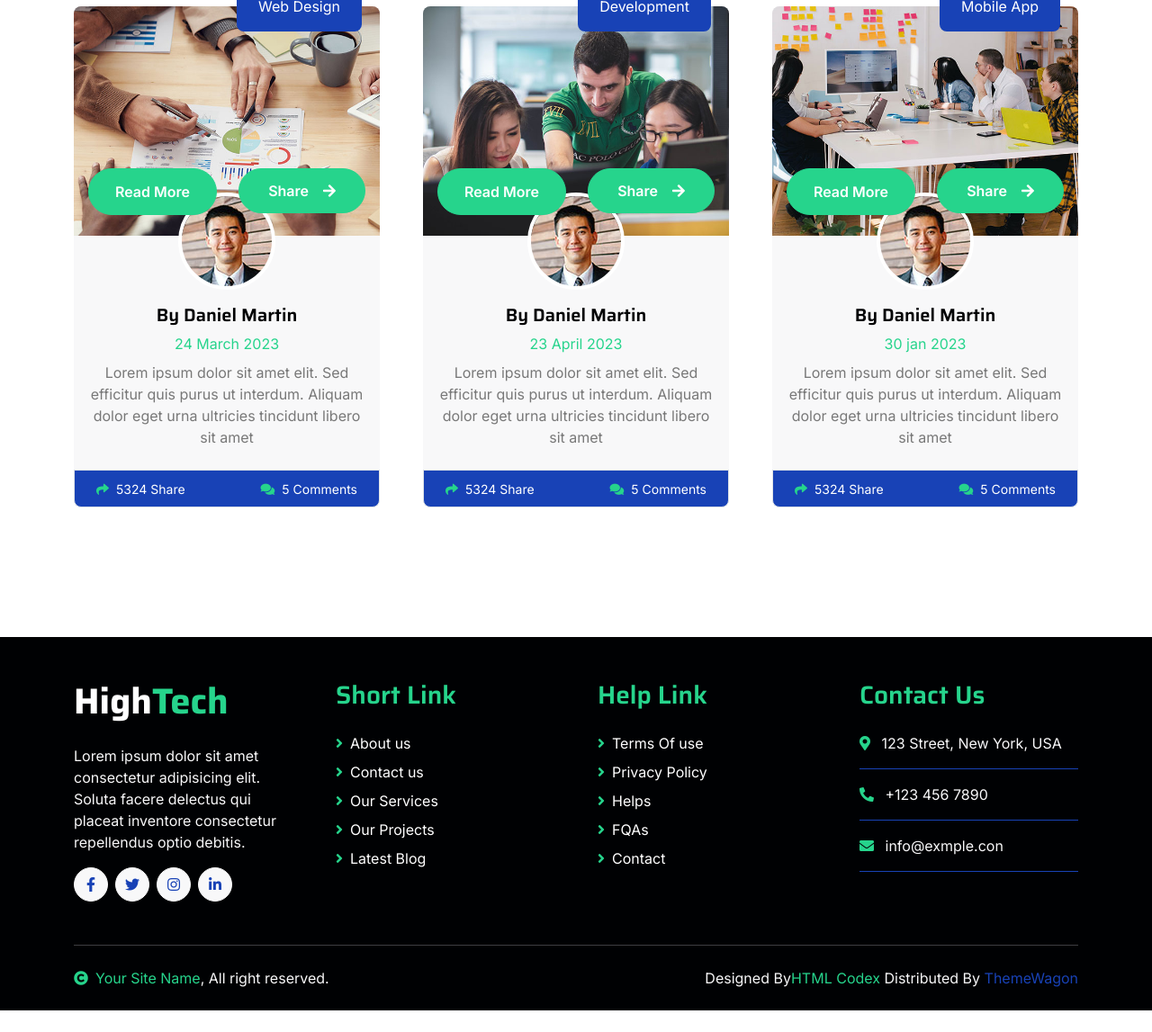
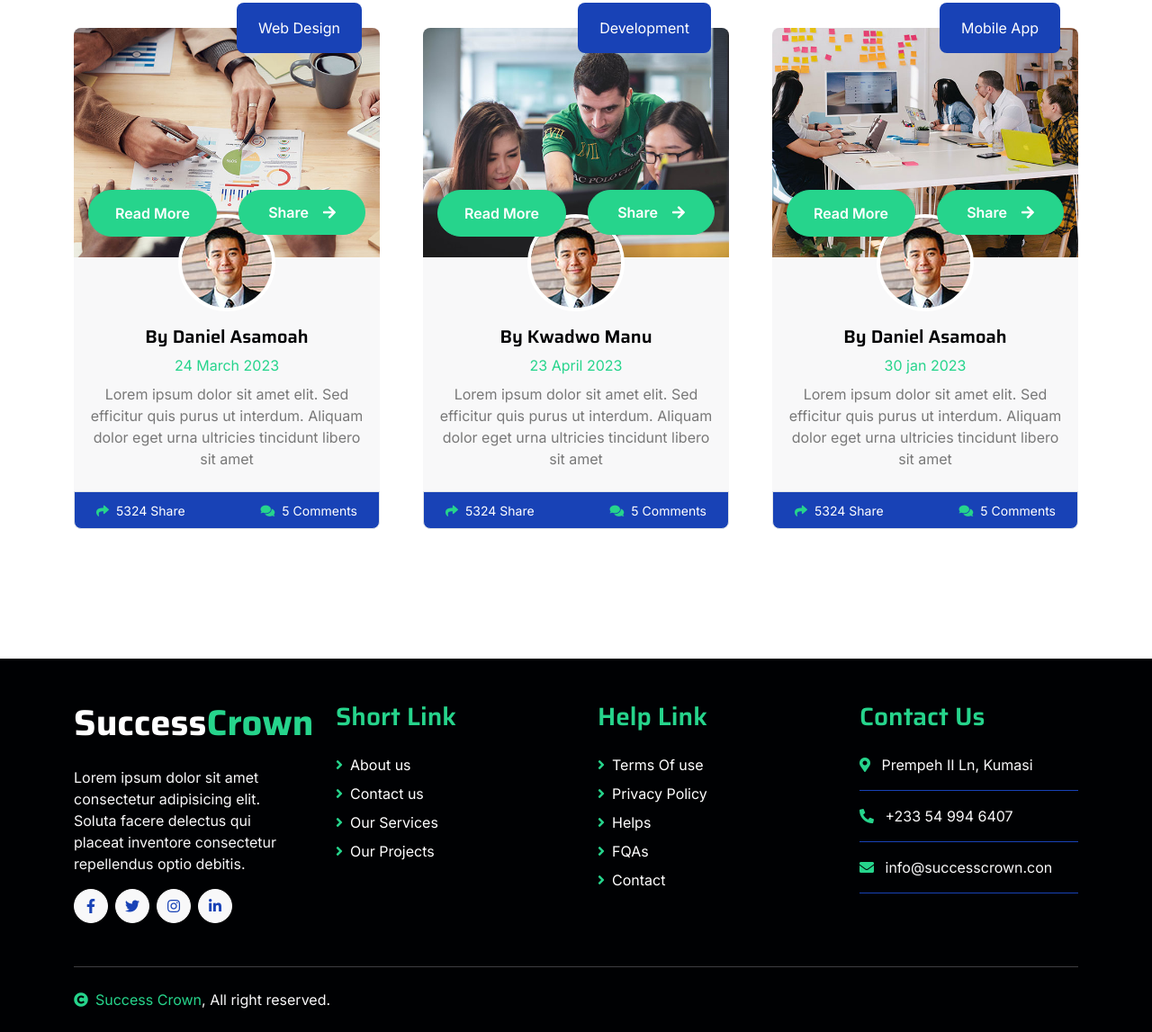
Before and after one commit to Kwaku-Asante/Ozias-and-Asana-052230540015, a plain HTML site: page blog.html in a window 1280 px wide. Shown: the part 872-2019 px from the top of the page at 90% size. Before the commit the page ends 1995 px from the top, so only its background shows below. Drawn offline with nearby package versions, Linux system fonts and the light colour scheme.

Commit message:
customization

```diff
--- a/blog.html
+++ b/blog.html
@@ -77,7 +77,7 @@
                                     <a href="blog.html" class="dropdown-item active">Our Blog</a>
                                     <a href="team.html" class="dropdown-item">Our Team</a>
                                     <a href="testimonial.html" class="dropdown-item">Testimonial</a>
-                                    <a href="404.html" class="dropdown-item">404 Page</a>
+
                                 </div>
                             </div>
                             <a href="contact.html" class="nav-item nav-link">Contact</a>
@@ -114,7 +114,7 @@
                     <ol class="breadcrumb justify-content-center mb-0">
                         <li class="breadcrumb-item"><a href="#">Home</a></li>
                         <li class="breadcrumb-item"><a href="#">Pages</a></li>
-                        <li class="breadcrumb-item" aria-current="page">Blog</li>
+
                     </ol>
                 </nav>
             </div>
@@ -141,7 +141,7 @@
                     <div class="col-lg-3 wow fadeIn" data-wow-delay=".5s">
                         <div class="d-flex counter">
                             <h1 class="me-3 text-primary counter-value">120</h1>
-                            <h5 class="text-white mt-1">Total clients who love HighTech</h5>
+                    <h5 class="text-white mt-1">Total clients who love Success Crown</h5>
                         </div>
                     </div>
                     <div class="col-lg-3 wow fadeIn" data-wow-delay=".7s">
@@ -185,7 +185,7 @@
                             </div>
                             <div class="blog-content text-center position-relative px-3" style="margin-top: -25px;">
                                 <img src="img/admin.jpg" class="img-fluid rounded-circle border border-4 border-white mb-3" alt="">
-                                <h5 class="">By Daniel Martin</h5>
+                                <h5 class="">By Daniel Asamoah</h5>
                                 <span class="text-secondary">24 March 2023</span>
                                 <p class="py-2">Lorem ipsum dolor sit amet elit. Sed efficitur quis purus ut interdum. Aliquam dolor eget urna ultricies tincidunt libero sit amet</p>
                             </div>
@@ -216,7 +216,7 @@
                             </div>
                             <div class="blog-content text-center position-relative px-3" style="margin-top: -25px;">
                                 <img src="img/admin.jpg" class="img-fluid rounded-circle border border-4 border-white mb-3" alt="">
-                                <h5 class="">By Daniel Martin</h5>
+                                <h5 class="">By Kwadwo Manu</h5>
                                 <span class="text-secondary">23 April 2023</span>
                                 <p class="py-2">Lorem ipsum dolor sit amet elit. Sed efficitur quis purus ut interdum. Aliquam dolor eget urna ultricies tincidunt libero sit amet</p>
                             </div>
@@ -247,7 +247,7 @@
                             </div>
                             <div class="blog-content text-center position-relative px-3" style="margin-top: -25px;">
                                 <img src="img/admin.jpg" class="img-fluid rounded-circle border border-4 border-white mb-3" alt="">
-                                <h5 class="">By Daniel Martin</h5>
+                                <h5 class="">By Daniel Asamoah</h5>
                                 <span class="text-secondary">30 jan 2023</span>
                                 <p class="py-2">Lorem ipsum dolor sit amet elit. Sed efficitur quis purus ut interdum. Aliquam dolor eget urna ultricies tincidunt libero sit amet</p>
                             </div>
@@ -269,7 +269,7 @@
                 <div class="row g-5">
                     <div class="col-lg-3 col-md-6">
                         <a href="index.html">
-                            <h1 class="text-white fw-bold d-block">High<span class="text-secondary">Tech</span> </h1>
+                            <h1 class="text-white fw-bold d-block">Success<span class="text-secondary">Crown</span> </h1>
                         </a>
                         <p class="mt-4 text-light">Lorem ipsum dolor sit amet consectetur adipisicing elit. Soluta facere delectus qui placeat inventore consectetur repellendus optio debitis.</p>
                         <div class="d-flex hightech-link">
@@ -286,8 +286,7 @@
                             <a href="" class="mb-2 text-white"><i class="fas fa-angle-right text-secondary me-2"></i>Contact us</a>
                             <a href="" class="mb-2 text-white"><i class="fas fa-angle-right text-secondary me-2"></i>Our Services</a>
                             <a href="" class="mb-2 text-white"><i class="fas fa-angle-right text-secondary me-2"></i>Our Projects</a>
-                            <a href="" class="mb-2 text-white"><i class="fas fa-angle-right text-secondary me-2"></i>Latest Blog</a>
-                        </div>
+                         </div>
                     </div>
                     <div class="col-lg-3 col-md-6">
                         <a href="#" class="h3 text-secondary">Help Link</a>
@@ -302,21 +301,18 @@
                     <div class="col-lg-3 col-md-6">
                         <a href="#" class="h3 text-secondary">Contact Us</a>
                         <div class="text-white mt-4 d-flex flex-column contact-link">
-                            <a href="#" class="pb-3 text-light border-bottom border-primary"><i class="fas fa-map-marker-alt text-secondary me-2"></i> 123 Street, New York, USA</a>
-                            <a href="#" class="py-3 text-light border-bottom border-primary"><i class="fas fa-phone-alt text-secondary me-2"></i> +123 456 7890</a>
-                            <a href="#" class="py-3 text-light border-bottom border-primary"><i class="fas fa-envelope text-secondary me-2"></i> info@exmple.con</a>
+                            <a href="#" class="pb-3 text-light border-bottom border-primary"><i class="fas fa-map-marker-alt text-secondary me-2"></i> Prempeh II Ln, Kumasi</a>
+                            <a href="#" class="py-3 text-light border-bottom border-primary"><i class="fas fa-phone-alt text-secondary me-2"></i> +233 54 994 6407</a>
+                            <a href="#" class="py-3 text-light border-bottom border-primary"><i class="fas fa-envelope text-secondary me-2"></i> info@successcrown.con</a>
                         </div>
                     </div>
                 </div>
                 <hr class="text-light mt-5 mb-4">
                 <div class="row">
                     <div class="col-md-6 text-center text-md-start">
-                        <span class="text-light"><a href="#" class="text-secondary"><i class="fas fa-copyright text-secondary me-2"></i>Your Site Name</a>, All right reserved.</span>
+                        <span class="text-light"><a href="#" class="text-secondary"><i class="fas fa-copyright text-secondary me-2"></i>Success Crown</a>, All right reserved.</span>
                     </div>
-                    <div class="col-md-6 text-center text-md-end">
-                        <!--/*** This template is free as long as you keep the footer author’s credit link/attribution link/backlink. If you'd like to use the template without the footer author’s credit link/attribution link/backlink, you can purchase the Credit Removal License from "https://htmlcodex.com/credit-removal". Thank you for your support. ***/-->
-                        <span class="text-light">Designed By<a href="https://htmlcodex.com" class="text-secondary">HTML Codex</a> Distributed By <a href="https://themewagon.com">ThemeWagon</a></span>
-                    </div>
+
                 </div>
             </div>
         </div>
```
